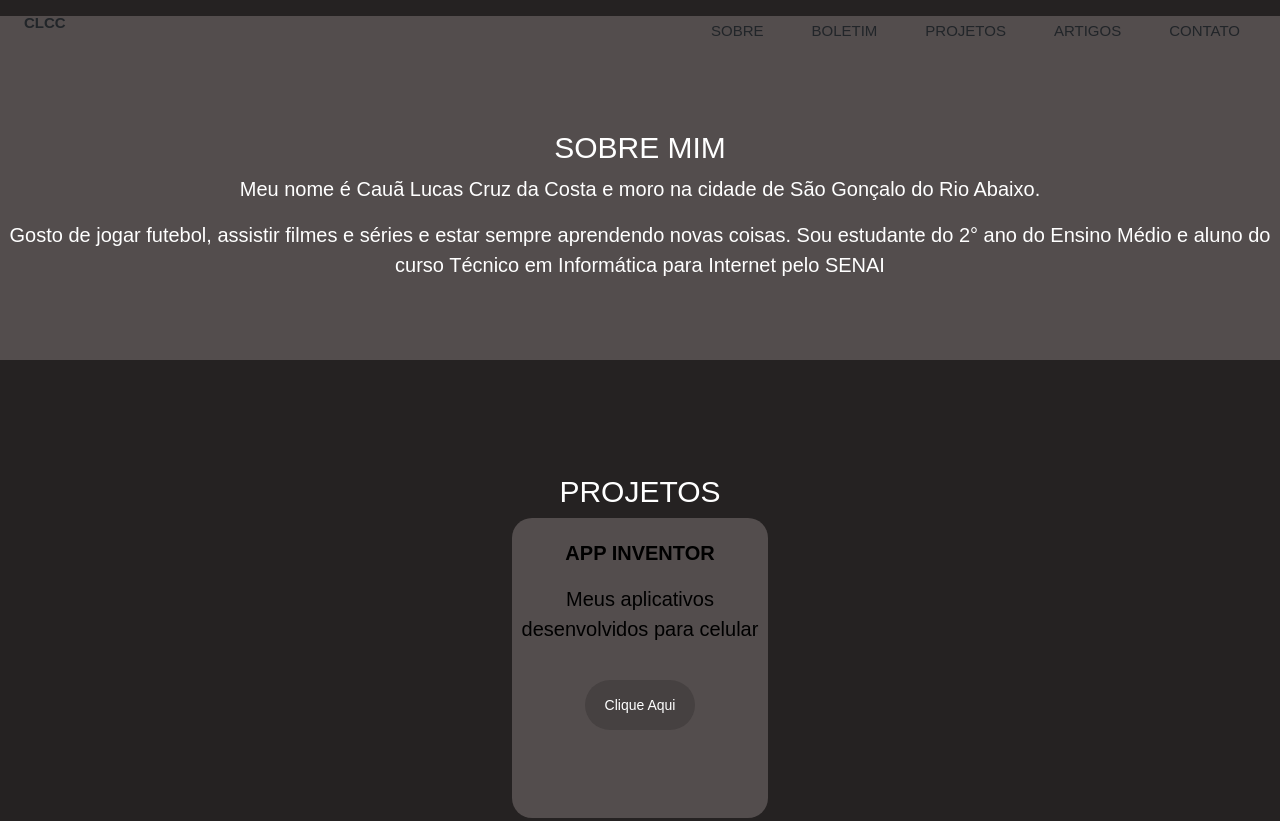
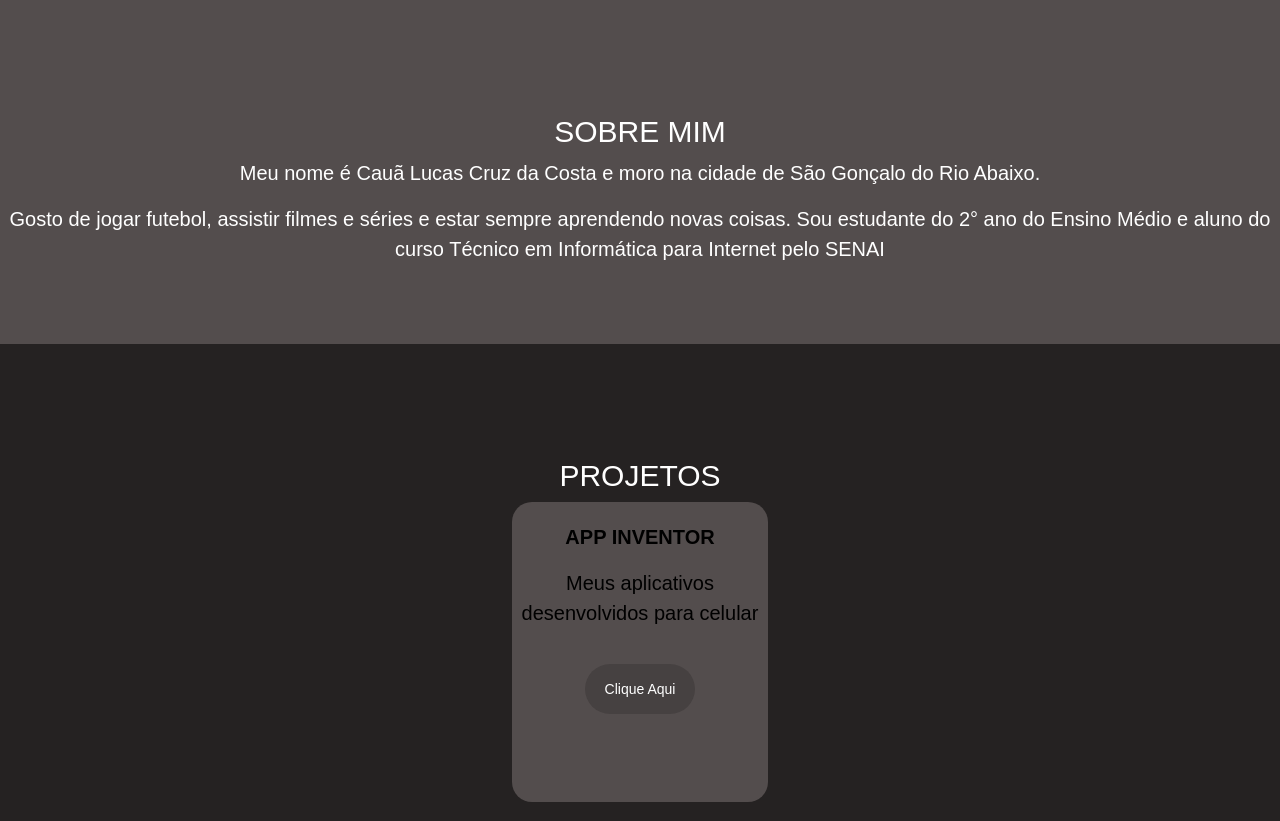
Before and after one commit to caualcruz/caualcruz.github.io, a website: page index.html in a window 1280 px wide. Shown: the top 821 px of the page. Drawn offline with nearby package versions, Linux system fonts and the light colour scheme.

Commit message:
mudanças de organização

```diff
--- a/index.html
+++ b/index.html
@@ -115,8 +115,7 @@
     <script src="https://cdn.jsdelivr.net/npm/bootstrap@5.3.2/dist/js/bootstrap.bundle.min.js"
         integrity="sha384-C6RzsynM9kWDrMNeT87bh95OGNyZPhcTNXj1NW7RuBCsyN/o0jlpcV8Qyq46cDfL"
         crossorigin="anonymous"></script>
-        <script type="module" src="/header/header.js"></script>
-        <script type="module" src="/footer/footer.js"></script>
+        <script type="module" src="/src/main.js"></script>
         <script type="module" src="/src/script/script.js"></script>
 </body>
 
```
